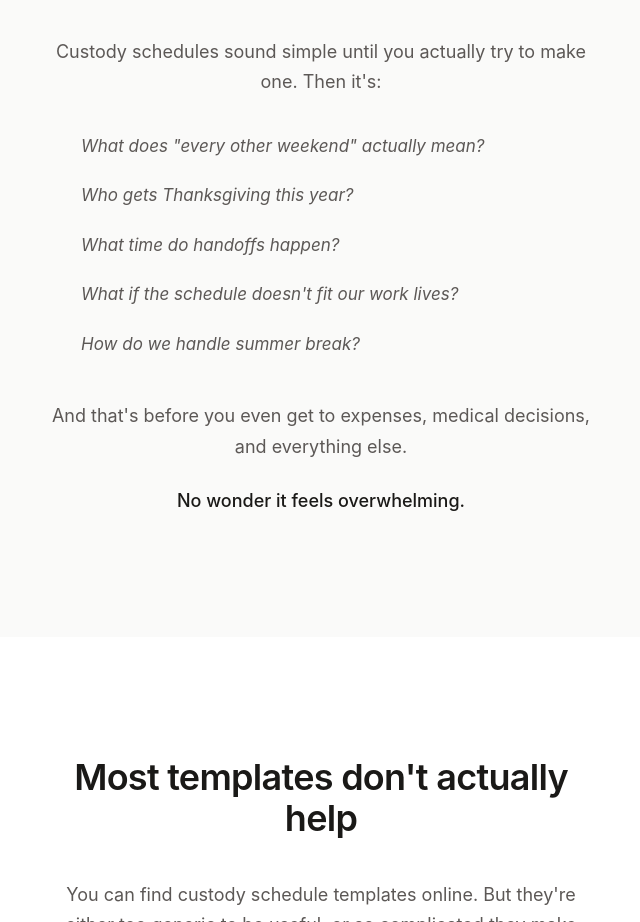
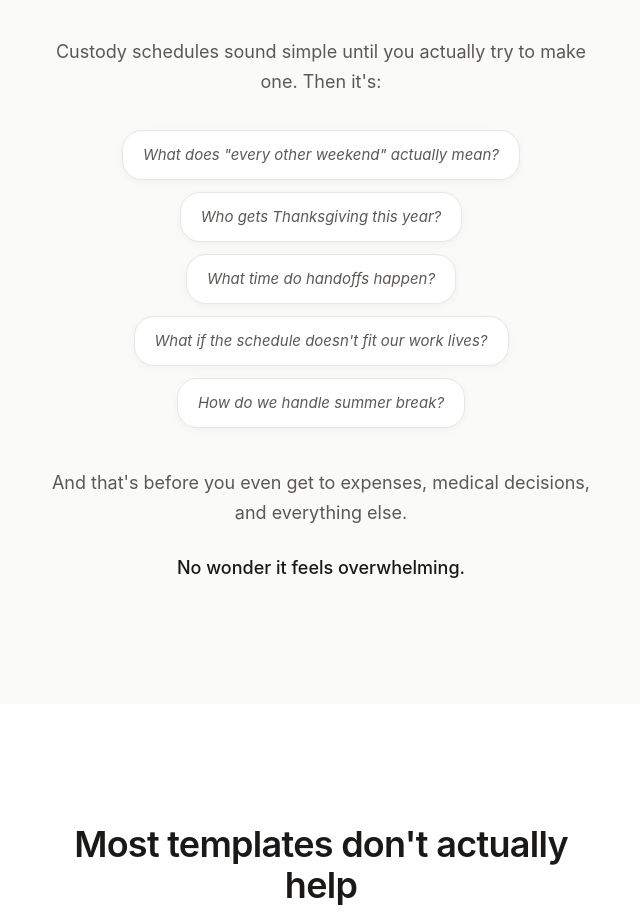
Before and after one commit to todd-ui/clearly-website, a website: page custody-schedule-help/index.html in a window 1280 px wide. Shown: the part 920-1842 px from the top of the page, without its empty margins (319-959 px from the left). Drawn offline with Linux system fonts and the light colour scheme.

Commit message:
Add thought bubble design for questions section

```diff
--- a/custody-schedule-help/index.html
+++ b/custody-schedule-help/index.html
@@ -151,23 +151,48 @@
       margin-bottom: 0;
     }
 
-    /* Question list - italicized */
-    .lp-question-list {
-      list-style: none;
-      padding: 0;
-      margin: 0 0 32px;
-      text-align: left;
-      max-width: 480px;
-      margin-left: auto;
-      margin-right: auto;
+    /* Thought bubbles - overwhelming questions */
+    .lp-thought-bubbles {
+      display: flex;
+      flex-wrap: wrap;
+      justify-content: center;
+      gap: 12px;
+      margin: 32px auto 40px;
+      max-width: 600px;
     }
 
-    .lp-question-list li {
-      padding: 12px 0;
-      font-size: 17px;
+    .lp-thought-bubble {
+      background: white;
+      border: 1px solid var(--border);
+      border-radius: 20px;
+      padding: 12px 20px;
+      font-size: 15px;
       color: var(--text-secondary);
-      line-height: 1.5;
       font-style: italic;
+      box-shadow: 0 2px 8px rgba(0,0,0,0.04);
+      transform: rotate(var(--rotate, 0deg));
+      transition: transform 0.2s, box-shadow 0.2s;
+    }
+
+    .lp-thought-bubble:nth-child(1) { --rotate: -2deg; }
+    .lp-thought-bubble:nth-child(2) { --rotate: 1deg; }
+    .lp-thought-bubble:nth-child(3) { --rotate: -1deg; }
+    .lp-thought-bubble:nth-child(4) { --rotate: 2deg; }
+    .lp-thought-bubble:nth-child(5) { --rotate: -1.5deg; }
+
+    .lp-thought-bubble:hover {
+      transform: rotate(0deg) scale(1.02);
+      box-shadow: 0 4px 16px rgba(0,0,0,0.08);
+    }
+
+    @media (max-width: 600px) {
+      .lp-thought-bubbles {
+        gap: 10px;
+      }
+      .lp-thought-bubble {
+        padding: 10px 16px;
+        font-size: 14px;
+      }
     }
 
     /* CTA Box - matching homepage tool cards */
@@ -399,13 +424,13 @@
     <div class="container">
       <h2 class="fade-in">It's a lot to sort out</h2>
       <p class="fade-in">Custody schedules sound simple until you actually try to make one. Then it's:</p>
-      <ul class="lp-question-list">
-        <li class="fade-in">What does "every other weekend" actually mean?</li>
-        <li class="fade-in">Who gets Thanksgiving this year?</li>
-        <li class="fade-in">What time do handoffs happen?</li>
-        <li class="fade-in">What if the schedule doesn't fit our work lives?</li>
-        <li class="fade-in">How do we handle summer break?</li>
-      </ul>
+      <div class="lp-thought-bubbles">
+        <div class="lp-thought-bubble fade-in">What does "every other weekend" actually mean?</div>
+        <div class="lp-thought-bubble fade-in">Who gets Thanksgiving this year?</div>
+        <div class="lp-thought-bubble fade-in">What time do handoffs happen?</div>
+        <div class="lp-thought-bubble fade-in">What if the schedule doesn't fit our work lives?</div>
+        <div class="lp-thought-bubble fade-in">How do we handle summer break?</div>
+      </div>
       <p class="fade-in">And that's before you even get to expenses, medical decisions, and everything else.</p>
       <p class="fade-in" style="font-weight: 500; color: var(--text);">No wonder it feels overwhelming.</p>
     </div>
```
